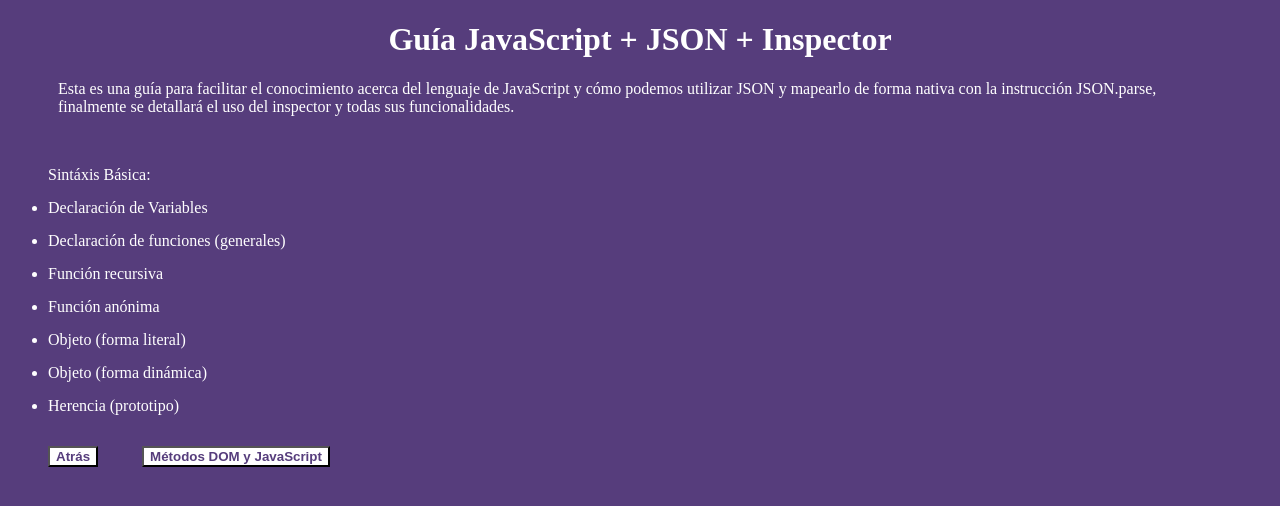
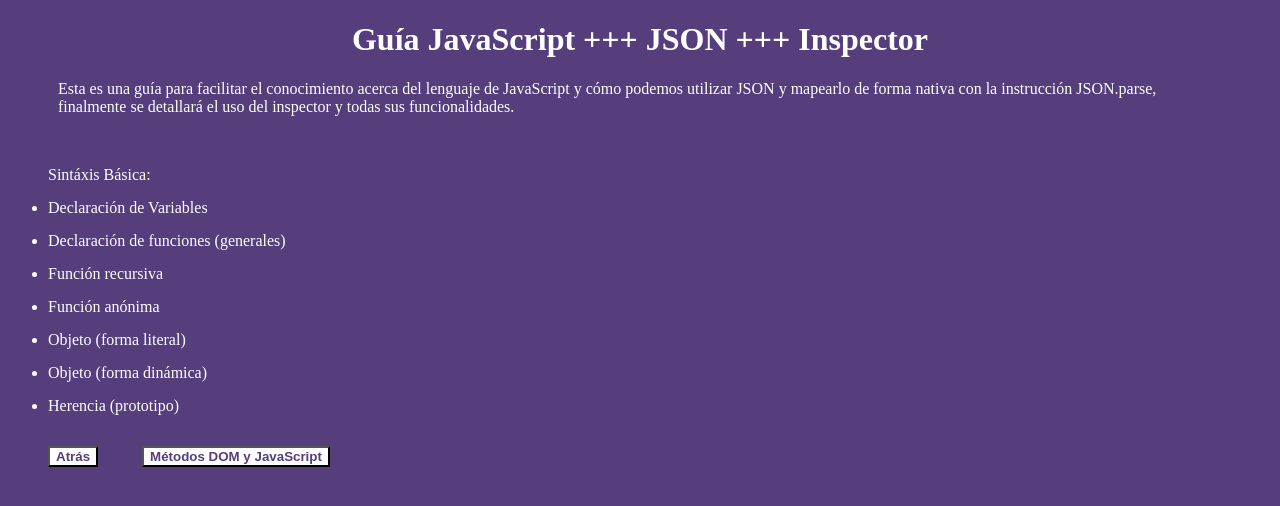
Before and after one commit to jesusmambie/Laboratorio_06_ATI, a plain HTML site: page index.html in a window 1280 px wide. Drawn offline with Linux system fonts and the light colour scheme.

Commit message:
whatever

```diff
--- a/index.html
+++ b/index.html
@@ -7,7 +7,7 @@
 	</head>
 
 	<body>
-		<h1> Guía JavaScript + JSON + Inspector </h1>
+		<h1> Guía JavaScript +++ JSON +++ Inspector </h1>
 		<p> Esta es una guía para facilitar el conocimiento acerca del lenguaje de JavaScript y cómo podemos utilizar JSON y mapearlo de forma nativa con la instrucción JSON.parse, finalmente se detallará el uso del inspector y todas sus funcionalidades.</p>
 		<br>
 
```
